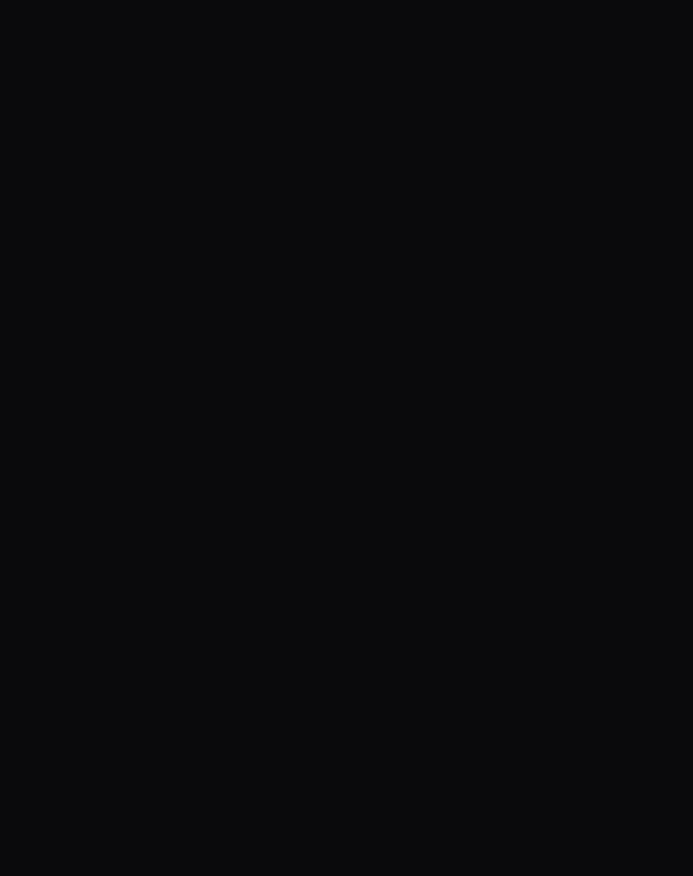
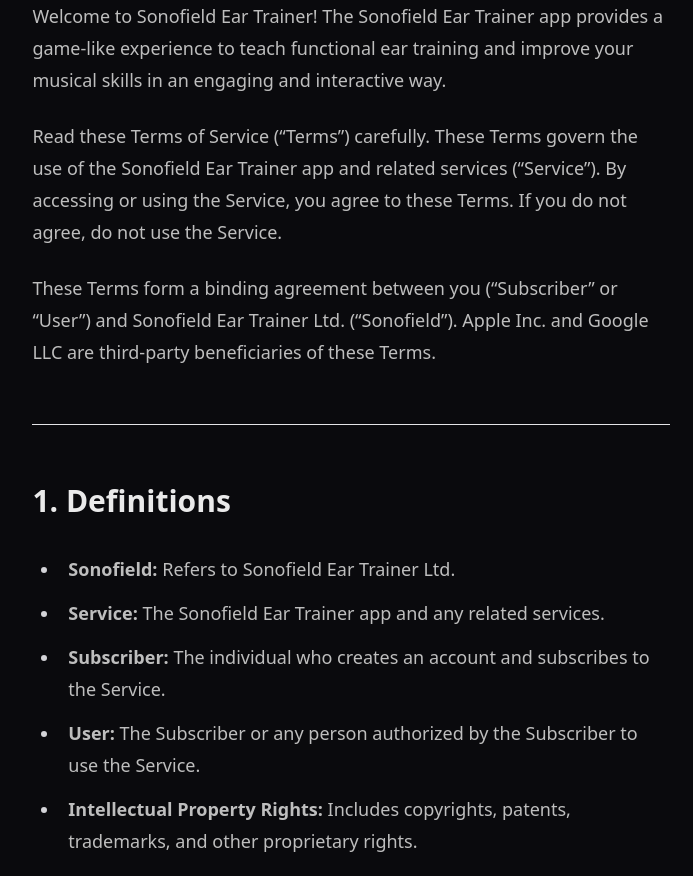
Before and after one commit to saarikivit/sonofield-ear-trainer-web, a SvelteKit app: page /terms-of-service in a window 1280 px wide. Before the commit this address had no page. Shown: the part 200-1076 px from the top of the page, without its empty margins (289-982 px from the left). Before the commit the page ends 800 px from the top, so only its background shows below. Built offline with nearby package versions, Linux system fonts and the light colour scheme.

Commit message:
chore: add terms of service

```diff
--- /dev/null
+++ b/src/routes/terms-of-service/+page.svelte
@@ -0,0 +1,166 @@
+<article class="prose prose-zinc lg:prose-lg">
+	<h1>Sonofield Ear Trainer Terms of Service</h1>
+	<p>
+		Welcome to Sonofield Ear Trainer! The Sonofield Ear Trainer app provides a game-like experience
+		to teach functional ear training and improve your musical skills in an engaging and interactive
+		way.
+	</p>
+	<p>
+		Read these Terms of Service (“Terms”) carefully. These Terms govern the use of the Sonofield Ear
+		Trainer app and related services (“Service”). By accessing or using the Service, you agree to
+		these Terms. If you do not agree, do not use the Service.
+	</p>
+	<p>
+		These Terms form a binding agreement between you (“Subscriber” or “User”) and Sonofield Ear
+		Trainer Ltd. (“Sonofield”). Apple Inc. and Google LLC are third-party beneficiaries of these
+		Terms.
+	</p>
+	<hr />
+
+	<h2>1. Definitions</h2>
+	<ul>
+		<li>
+			<b>Sonofield:</b> Refers to Sonofield Ear Trainer Ltd.
+		</li>
+		<li>
+			<b>Service:</b> The Sonofield Ear Trainer app and any related services.
+		</li>
+		<li>
+			<b>Subscriber:</b> The individual who creates an account and subscribes to the Service.
+		</li>
+		<li>
+			<b>User:</b> The Subscriber or any person authorized by the Subscriber to use the Service.
+		</li>
+		<li>
+			<b>Intellectual Property Rights:</b> Includes copyrights, patents, trademarks, and other proprietary
+			rights.
+		</li>
+		<li>
+			<b>Personal Data:</b> As defined under applicable data protection laws, including the GDPR.
+		</li>
+	</ul>
+	<hr />
+
+	<h2>2. Right to Use the Service</h2>
+	<p>
+		2.1 Sonofield grants you a limited, non-exclusive, non-transferable, and non-sublicensable
+		license to use the Service for personal, non-commercial purposes.
+	</p>
+	<p>
+		2.2 Access to the Service requires a valid subscription for the "Pro" version or a one-time
+		lifetime payment. Free content is available without a subscription or sign-up.
+	</p>
+	<p>2.3 You are responsible for ensuring that all Users comply with these Terms.</p>
+	<hr />
+
+	<h2>3. User Accounts</h2>
+	<p>3.1 When creating an account, you must provide accurate and up-to-date information.</p>
+	<p>
+		3.2 Keep your account credentials secure. You are responsible for all activity under your
+		account.
+	</p>
+	<p>
+		3.3 Sonofield reserves the right to suspend or terminate accounts that breach these Terms or
+		engage in unauthorized use of the Service.
+	</p>
+	<hr />
+
+	<h2>4. Subscription and Payment</h2>
+	<p>
+		4.1 Access to premium features requires a subscription or a one-time lifetime payment. Pricing
+		details are available on our website or within the app.
+	</p>
+	<p>
+		4.2 Payments are processed through third-party providers. Ensure your payment details are
+		accurate and updated.
+	</p>
+	<p>
+		4.3 Subscriptions automatically renew unless canceled before the end of the current billing
+		period. No refunds are provided for unused portions of a subscription unless required by law.
+	</p>
+	<hr />
+
+	<h2>5. Restrictions on Use</h2>
+	<p>5.1 You may not:</p>
+	<ul>
+		<li>Reverse engineer or decompile the Service.</li>
+		<li>Use bots or automated tools to interact with the Service.</li>
+		<li>Share your account credentials with unauthorized parties.</li>
+		<li>Use the Service for commercial purposes without explicit permission.</li>
+	</ul>
+	<p>5.2 Any unauthorized use may result in account suspension or termination.</p>
+	<hr />
+
+	<h2>6. Modifications to the Service</h2>
+	<p>
+		6.1 Sonofield reserves the right to modify or discontinue any part of the Service without prior
+		notice, provided such changes do not materially reduce the functionality of the Service.
+	</p>
+	<p>
+		6.2 Material changes will be communicated in advance, and you may terminate your subscription if
+		you disagree with such changes.
+	</p>
+	<hr />
+
+	<h2>7. Personal Data</h2>
+	<p>
+		7.1 Sonofield processes your Personal Data in accordance with our Privacy Policy. By using the
+		Service, you consent to such processing.
+	</p>
+	<hr />
+
+	<h2>8. Intellectual Property Rights</h2>
+	<p>
+		8.1 Sonofield retains all rights, title, and interest in the Service and its content. You may
+		not copy, distribute, or create derivative works without explicit permission.
+	</p>
+	<p>
+		8.2 If you believe your Intellectual Property Rights are being infringed, contact us at
+		support@sonofield.com.
+	</p>
+	<hr />
+
+	<h2>9. Availability, Warranties, and Liability</h2>
+	<p>9.1 The Service is provided “as is” and without warranties of any kind.</p>
+	<p>9.2 Sonofield is not liable for:</p>
+	<ul>
+		<li>Interruptions or unavailability of the Service.</li>
+		<li>Damages resulting from the use of the Service, to the extent permitted by law.</li>
+	</ul>
+	<hr />
+
+	<h2>10. Term and Termination</h2>
+	<p>10.1 These Terms remain in effect until terminated by you or Sonofield.</p>
+	<p>
+		10.2 You may terminate your subscription at any time through your account settings. Termination
+		does not entitle you to a refund unless required by law.
+	</p>
+	<p>10.3 Sonofield may terminate these Terms if you breach any provision or misuse the Service.</p>
+	<hr />
+
+	<h2>11. Governing Law and Dispute Resolution</h2>
+	<p>11.1 These Terms are governed by the laws of Canada.</p>
+	<p>
+		11.2 Any disputes will be resolved through negotiation. If unresolved, disputes will be subject
+		to the exclusive jurisdiction of the courts in Canada.
+	</p>
+	<hr />
+
+	<p>For questions or support, contact us at support@sonofield.com.</p>
+</article>
+
+<style>
+	article {
+		margin: 0 auto;
+		padding: 64px 16px;
+	}
+
+	h1,
+	h2 {
+		color: #eaeaea;
+	}
+
+	article {
+		color: #bebebe;
+	}
+</style>
```
